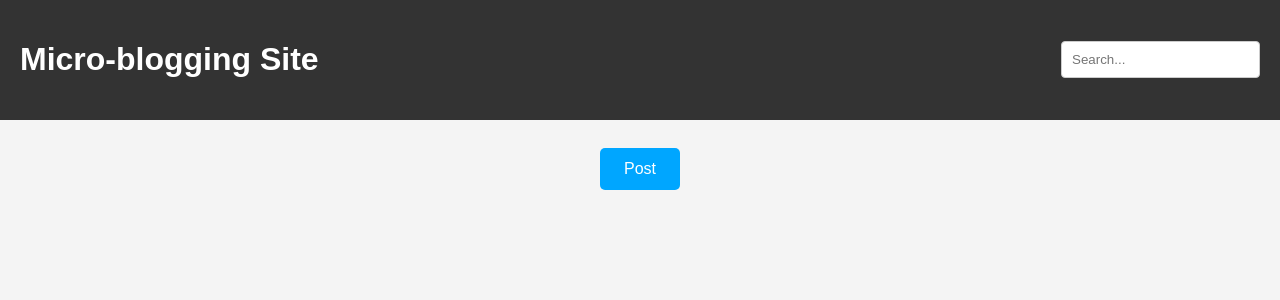
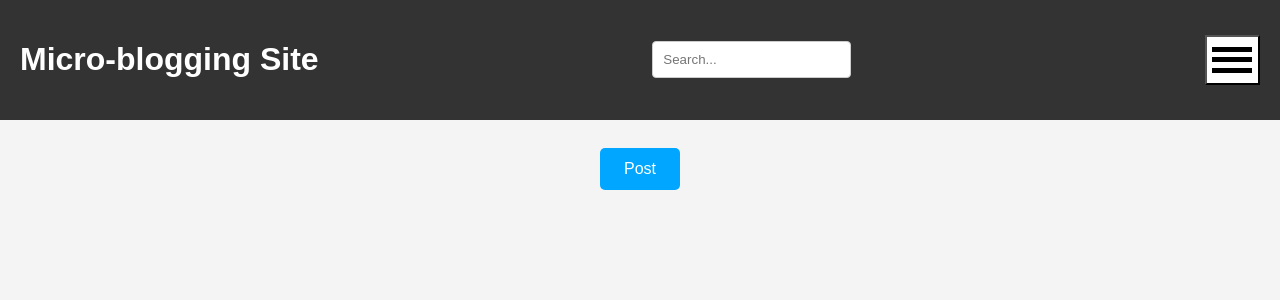
Before and after one commit to PL1106/Microblogging-Site, a React (Create React App) app in the folder microblog-frontend/: page / in a window 1280 px wide. Shown: the top 300 px of the page. Built offline with nearby package versions, Linux system fonts and the light colour scheme.

Commit message:
created settings button
relates #14

```diff
--- a/microblog-frontend/src/App.jsx
+++ b/microblog-frontend/src/App.jsx
@@ -2,6 +2,8 @@ import Header from '../src/components/header'
 import '../src/style/header.css'
 import PostButton from '../src/components/Postbutton'
 import '../src/style/post-button.css'
+
+
 
 
 
@@ -10,13 +12,12 @@ function App() {
     console.log('Post button clicked');
   };
 
-
-
   return (
     <div>
       <Header />
       <div style={{ padding: '20px', textAlign: 'center' }}>
         <PostButton onClick={handlePostClick} label="Post" />
+
       </div>
     </div>
   );
--- a/microblog-frontend/src/components/SearchButton.jsx
+++ b/microblog-frontend/src/components/SettingsButton.jsx
@@ -1,5 +1,5 @@
 import React, { useState } from 'react';
-import './style/settings-button.css';
+import '../style/settings-button.css'
 
 const SettingsButton = () => {
   const [isOpen, setIsOpen] = useState(false);
--- a/microblog-frontend/src/components/header.jsx
+++ b/microblog-frontend/src/components/header.jsx
@@ -1,8 +1,15 @@
+import SettingsButton from './SettingsButton'
+
 export default function Header() {
+
+  const handleSettingsClick = () => {
+    console.log('Search button clicked');
+  };
   return (
     <header className="header">
       <h1>Micro-blogging Site</h1>
       <input type="text" placeholder="Search..." className="search-input" />
+      <SettingsButton onClick={handleSettingsClick} />
     </header>
   );
 }
--- /dev/null
+++ b/microblog-frontend/src/style/settings-button.css
@@ -0,0 +1,54 @@
+.settings-button-container {
+    position: relative;
+    display: inline-block;
+}
+.settings-button {
+    background: white;
+    cursor: pointer;
+    padding: 10px;
+    display: flex;
+    flex-direction: column;
+    justify-content: space-between;
+    align-items: center;
+    height: 50px;
+    width: 55px;
+    margin-left: 20px;
+
+  }
+
+.line {
+
+  width: 40px;
+  height: 5px;
+  background-color: black;
+  z-index: 10;
+}
+
+.dropdown-menu {
+    color: black;
+    position: absolute;
+    top: 55px;
+    right: 25px;
+    background-color: rgb(255, 255, 255);
+    border: 1px solid #000000;
+    border-radius: 10px;
+    box-shadow: 0 2px 10px rgba(0, 0, 0, 0.1);
+    z-index: 1000;
+
+}
+.dropdown-menu ul {
+    list-style: none;
+    margin: 0;
+    padding: 0;
+    text-emphasis-color: rgb(0, 0, 0);
+
+  }
+
+  .dropdown-menu li {
+    padding: 10px 20px;
+    cursor: pointer;
+  }
+
+  .dropdown-menu li:hover {
+    background-color: #00a6ff
+  }
```
Also changed, not shown: microblog-frontend/src/style/search-button.css (deleted, +0 -9 lines).
